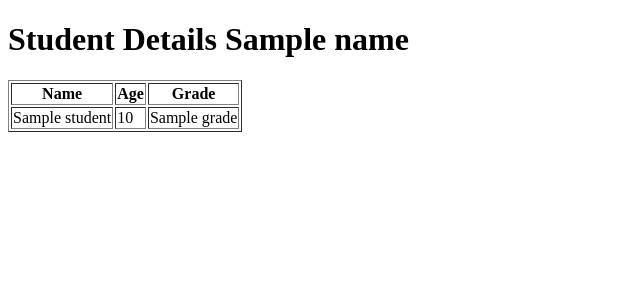
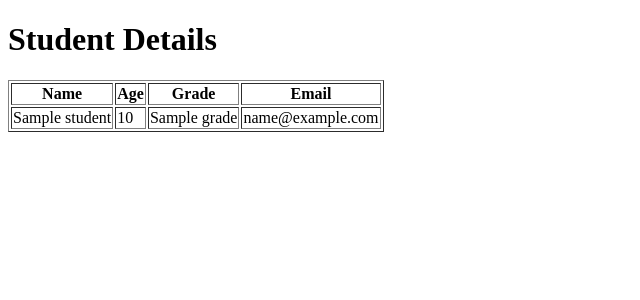
Before and after one commit to jwalant007/qr-code-genrator, a Flask app: template templates/student.html in a window 1280 px wide. Shown: the top 300 px of the page, without its empty margins (0-640 px from the left). Run offline with Flask 3, Linux system fonts and the light colour scheme; the template is opened without the code that fills it: most values are stand-ins (such as "Sample title", 1, 10 or a date in 2020).

Commit message:
Updated Flask app for redeployment on Render

```diff
--- a/templates/student.html
+++ b/templates/student.html
@@ -6,19 +6,27 @@
 </head>
 
 <body>
-    <h1>Student Details {{ name }}</h1>
+    <h1>Student Details</h1>
+
+    {% if student %}
         <table border="1">
             <tr>
                 <th>Name</th>
                 <th>Age</th>
                 <th>Grade</th>
+                <th>Email</th>
             </tr>
             <tr>
                 <td>{{ student.name }}</td>
                 <td>{{ student.age }}</td>
                 <td>{{ student.grade }}</td>
+                <td>{{ student.email }}</td>
             </tr>
         </table>
+    {% else %}
+        <p>No student found with the provided name.</p>
+    {% endif %}
+
 </body>
 
 </html>
```
Lines whose indentation alone changed are shown as unchanged.
